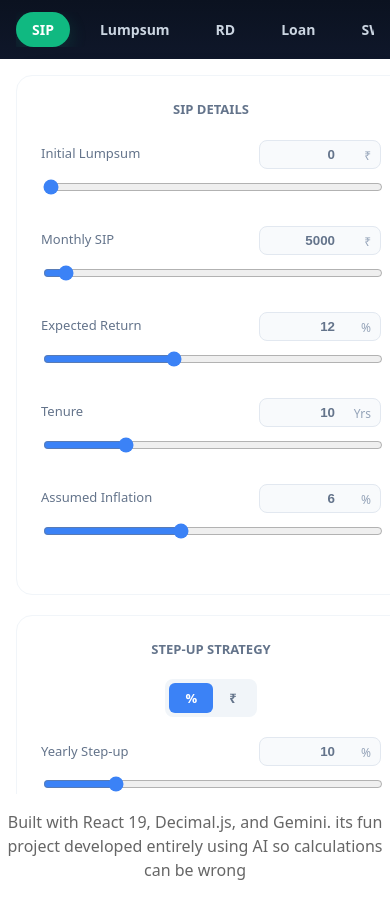
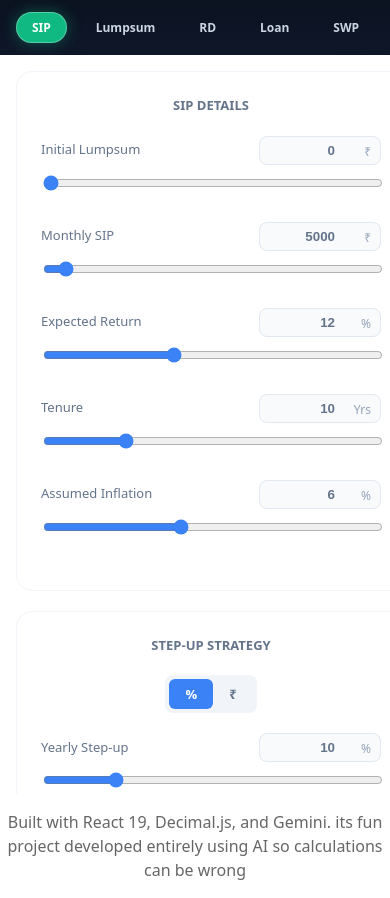
Before and after one commit to siddheshpdy/finCalculators, a React (Vite) app: page / in a window 390 px wide. Built offline with nearby package versions, Linux system fonts and the light colour scheme.

Commit message:
updated menu css

```diff
--- a/src/components/WealthPlanner.module.css
+++ b/src/components/WealthPlanner.module.css
@@ -222,6 +222,11 @@
     padding: 8px 16px;
   }
 
+  .sidebarBtnActive {
+    border: 1px solid rgba(255, 255, 255, 0.3);
+    box-shadow: 0 0 15px rgba(16, 185, 129, 0.4);
+  }
+
   .mainPanel {
     padding: 16px;
     height: auto;
@@ -233,3 +238,18 @@
     gap: 20px;
   }
 }
+
+@media (max-width: 400px) {
+  .sidebarMenu {
+    flex-wrap: wrap;
+    overflow-x: visible;
+    justify-content: center;
+  }
+
+  .sidebarBtn {
+    flex: 1 1 auto;
+    text-align: center;
+    font-size: 12px;
+    padding: 6px 8px;
+  }
+}
```
